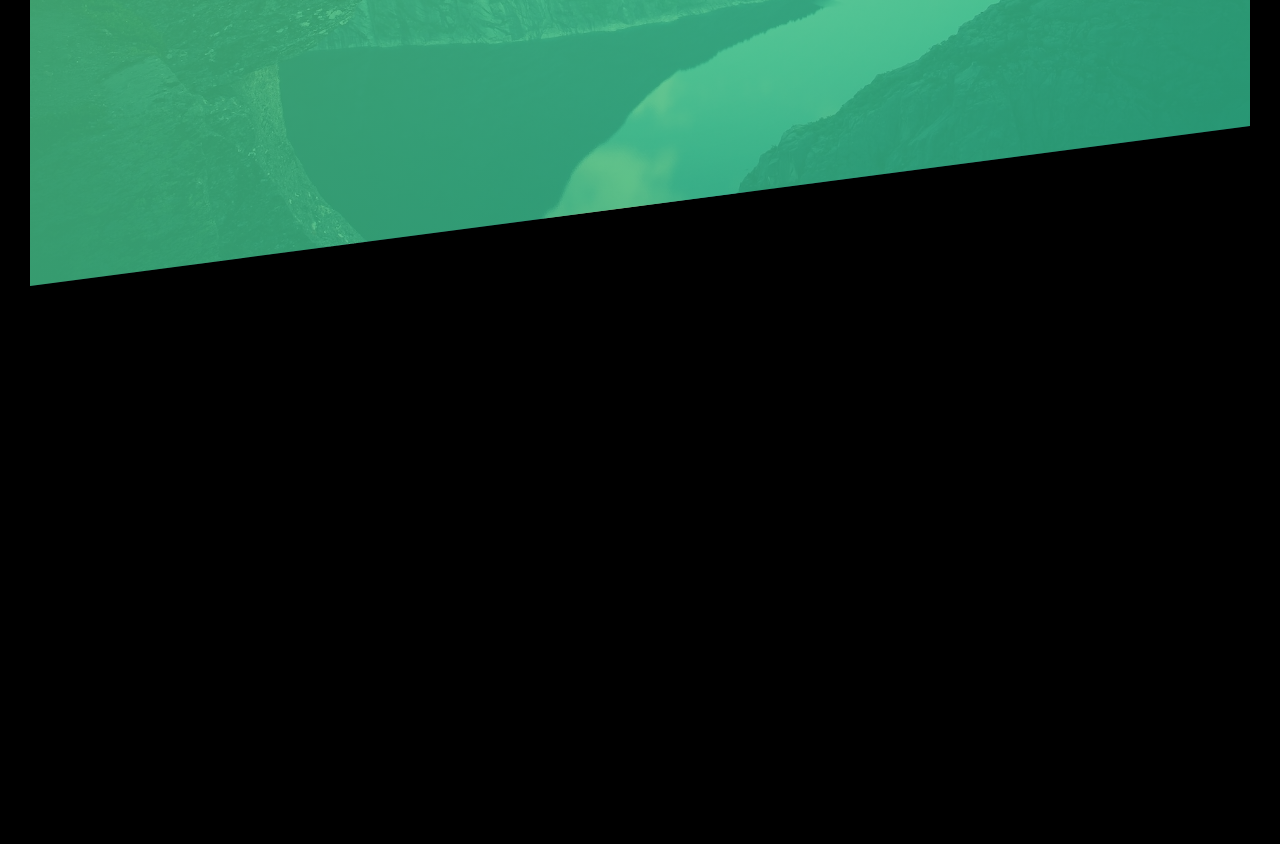
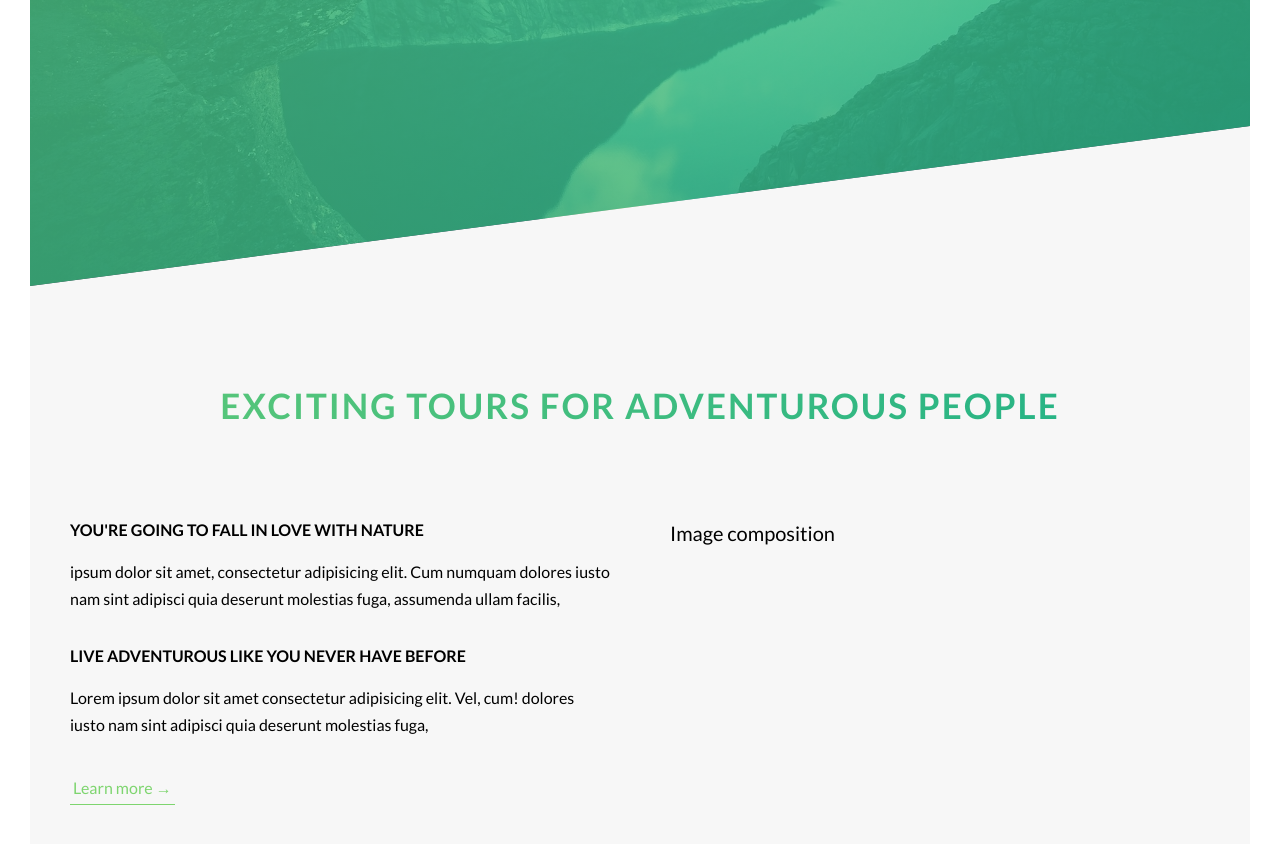
Before and after one commit to daniel-stafford/Natours, a website: page index.html in a window 1280 px wide. Shown: the part 504-1348 px from the top of the page. Before the commit the page ends 820 px from the top, so only its background shows below. Drawn offline with Linux system fonts and the light colour scheme.

Commit message:
midway through about section

```diff
--- a/index.html
+++ b/index.html
@@ -1,21 +1,24 @@
 <!DOCTYPE html>
 <html lang="en">
   <head>
-        <meta charset="UTF-8">
-        <meta name="viewport" content="width=device-width, initial-scale=1.0">
+    <meta charset="UTF-8" />
+    <meta name="viewport" content="width=device-width, initial-scale=1.0" />
 
-        <link href="https://fonts.googleapis.com/css?family=Lato:100,300,400,700,900" rel="stylesheet">
+    <link
+      href="https://fonts.googleapis.com/css?family=Lato:100,300,400,700,900"
+      rel="stylesheet"
+    />
 
-        <link rel="stylesheet" href="css/icon-font.css">
-        <link rel="stylesheet" href="css/style.css">
-        <link rel="shortcut icon" type="image/png" href="img/favicon.png">
+    <link rel="stylesheet" href="css/icon-font.css" />
+    <link rel="stylesheet" href="css/style.css" />
+    <link rel="shortcut icon" type="image/png" href="img/favicon.png" />
 
     <title>Natours | Exciting tours for adventurous people</title>
   </head>
   <body>
     <header class="header">
       <div class="header__logo-box">
-               <img src="img/logo-white.png" alt="Logo" class="header__logo">
+        <img src="img/logo-white.png" alt="Logo" class="header__logo" />
       </div>
 
       <!-- Start of Text inside the header -->
@@ -29,5 +32,105 @@
       </div>
       <!-- End of text inside the header -->
     </header>
+    <main>
+      <section class="section-about">
+        <div class="u-center-text u-margin-bottom-big">
+          <h2 class="heading-secondary">
+            Exciting tours for adventurous people
+          </h2>
+        </div>
+        <div class="row">
+          <div class="col-1-of-2">
+            <h3 class="heading-tertiary u-margin-bottom-small">
+              You're going to fall in love with nature
+            </h3>
+            <p class="paragraph">
+              ipsum dolor sit amet, consectetur adipisicing elit. Cum numquam
+              dolores iusto nam sint adipisci quia deserunt molestias fuga,
+              assumenda ullam facilis,
+            </p>
+            <h3 class="heading-tertiary u-margin-bottom-small">
+              Live adventurous like you never have before
+            </h3>
+            <p class="paragraph">
+              Lorem ipsum dolor sit amet consectetur adipisicing elit. Vel, cum!
+              dolores iusto nam sint adipisci quia deserunt molestias fuga,
+            </p>
+            <a href="# " class="btn-text">Learn more &rarr;</a>
+          </div>
+          <div class="col-1-of-2">
+            Image composition
+          </div>
+        </div>
+      </section>
+    </main>
+    <!--
+    <section class="grid-test">
+      <div class="row">
+        <div class="col-1-of-2">
+          Col 1 of 2
+        </div>
+        <div class="col-1-of-2">
+          Col 1 of 2
+        </div>
+      </div>
+
+      <div class="row">
+        <div class="col-1-of-3">
+          Col 1 of 3
+        </div>
+        <div class="col-1-of-3">
+          Col 1 of 3
+        </div>
+        <div class="col-1-of-3">
+          Col 1 of 3
+        </div>
+      </div>
+
+      <div class="row">
+        <div class="col-1-of-3">
+          Col 1 of 3
+        </div>
+        <div class="col-2-of-3">
+          Col 2 of 3
+        </div>
+      </div>
+
+      <div class="row">
+        <div class="col-1-of-4">
+          Col 1 of 4
+        </div>
+        <div class="col-1-of-4">
+          Col 1 of 4
+        </div>
+        <div class="col-1-of-4">
+          Col 1 of 4
+        </div>
+        <div class="col-1-of-4">
+          Col 1 of 4
+        </div>
+      </div>
+
+      <div class="row">
+        <div class="col-1-of-4">
+          Col 1 of 4
+        </div>
+        <div class="col-1-of-4">
+          Col 1 of 4
+        </div>
+        <div class="col-2-of-4">
+          Col 2 of 4
+        </div>
+      </div>
+
+      <div class="row">
+        <div class="col-1-of-4">
+          Col 1 of 4
+        </div>
+        <div class="col-3-of-4">
+          Col 3 of 4
+        </div>
+      </div>
+    </section> -->
   </body>
 </html>
--- a/sass/abstract/_mixins.scss
+++ b/sass/abstract/_mixins.scss
@@ -2,3 +2,11 @@
   text-transform: uppercase;
   text-decoration: none;
 }
+
+@mixin clearfix {
+  &:after {
+    content: "";
+    display: table;
+    clear: both;
+  }
+}
--- a/sass/abstract/_variables.scss
+++ b/sass/abstract/_variables.scss
@@ -2,8 +2,17 @@
 
 // Colors Used
 $color-primary: #7ed56f;
-$color-primary-light:#55c57a;
+$color-primary-light: #55c57a;
 $color-primary-dark: #28b485;
 $color-grey-dark: #777;
+$color-grey-light-1: #f7f7f7;
 $color-white: #eee;
 $color-black: #000;
+
+//font
+$default-font-size: 1.6rem;
+
+//grid
+$grid-width: 114rem;
+$gutter-vertical: 8rem;
+$gutter-horizontal: 6rem;
--- a/sass/base/_base.scss
+++ b/sass/base/_base.scss
@@ -19,5 +19,4 @@ html {
 body {
   /* Force inherit box-sizing to all elements */
   box-sizing: border-box;
-  background-color: $color-black;
 }
--- a/sass/base/_typography.scss
+++ b/sass/base/_typography.scss
@@ -33,3 +33,37 @@ body {
     animation: moveInRight 1s ease-out;
   }
 }
+
+.heading-secondary {
+  font-size: 3.5rem;
+  text-transform: uppercase;
+  font-weight: 700;
+  display: inline-block;
+  background-image: linear-gradient(
+    to right,
+    $color-primary-light,
+    $color-primary-dark
+  );
+  -webkit-background-clip: text;
+  color: transparent;
+  letter-spacing: 0.2rem;
+  transition: all 0.2s;
+
+  &:hover {
+    transform: skewY(2deg) skewX(15deg) scale(1.1);
+    text-shadow: 0.5rem 1rem 2rem rgba($color-black, 0.2);
+  }
+}
+
+.heading-tertiary {
+  font-size: $default-font-size;
+  font-weight: 700;
+  text-transform: uppercase;
+}
+
+.paragraph {
+  font-size: $default-font-size;
+  &:not(:last-child) {
+    margin-bottom: 3rem;
+  }
+}
--- a/sass/base/_utilities.scss
+++ b/sass/base/_utilities.scss
@@ -0,0 +1,15 @@
+.u-center-text {
+  text-align: center;
+}
+
+.u-margin-bottom-big {
+  margin-bottom: 8rem;
+}
+
+.u-margin-bottom-medium {
+  margin-bottom: 4rem;
+}
+
+.u-margin-bottom-small {
+  margin-bottom: 1.5rem;
+}
--- a/sass/components/_button.scss
+++ b/sass/components/_button.scss
@@ -11,7 +11,7 @@
     /* Rule for all transtions to be on the main link */
     transition: all 0.2s;
     position: relative;
-    font-size: 1.6rem;
+    font-size: $default-font-size;
   }
 
   &:hover {
@@ -66,3 +66,21 @@
     animation-fill-mode: backwards;
   }
 }
+
+.btn-text {
+  &:link,
+  &:visited {
+    font-size: $default-font-size;
+    color: $color-primary;
+    display: inline-block;
+    text-decoration: none;
+    border-bottom: 1px solid $color-primary;
+    padding: 3px;
+  }
+
+  &:hover {
+  }
+
+  &:active {
+  }
+}
--- /dev/null
+++ b/sass/layout/_grid.scss
@@ -0,0 +1,53 @@
+// Use this partial to style the grids
+
+// Define a width for the row. Current standard is 1140px;
+.row {
+  max-width: $grid-width;
+  margin: 0 auto;
+
+  &:not(:last-child) {
+    margin-bottom: $gutter-vertical;
+  }
+
+  @include clearfix;
+
+  // Use an attribute selector to style all .col- class using ^ symbol
+  [class^="col-"] {
+    float: left;
+    color: $color-black;
+    &:not(:last-child) {
+      margin-right: $gutter-horizontal;
+    }
+    // text-align: center;
+    font-size: 2rem;
+  }
+
+  .col-1-of-2 {
+    width: calc((100% - #{$gutter-horizontal}) / 2);
+  }
+
+  .col-1-of-3 {
+    width: calc((100% - 2 * #{$gutter-horizontal}) / 3);
+  }
+  .col-2-of-3 {
+    width: calc(
+      (2 * ((100% - 2 * #{$gutter-horizontal}) / 3)) + #{$gutter-horizontal}
+    );
+  }
+
+  .col-1-of-4 {
+    width: calc((100% - 3 * #{$gutter-horizontal}) / 4);
+  }
+
+  .col-2-of-4 {
+    width: calc(
+      2 * ((100% - 3 * #{$gutter-horizontal}) / 4) + #{$gutter-horizontal}
+    );
+  }
+
+  .col-3-of-4 {
+    width: calc(
+      3 * ((100% - 3 * #{$gutter-horizontal}) / 4) + 2 * #{$gutter-horizontal}
+    );
+  }
+}
--- a/sass/main.scss
+++ b/sass/main.scss
@@ -8,7 +8,9 @@
 @import "base/typography";
 @import "base/utilities";
 
+@import "components/button";
+
+@import "layout/grid";
+@import "layout/header";
+
 @import "pages/home";
-
-@import "components/button";
-@import "layout/header";
--- a/sass/pages/_home.scss
+++ b/sass/pages/_home.scss
@@ -0,0 +1,5 @@
+.section-about {
+  background-color: $color-grey-light-1;
+  padding: 25rem 0;
+  margin-top: -20vh;
+}
```
Also changed, not shown: css/style.css. Lines whose indentation alone changed are shown as unchanged.
